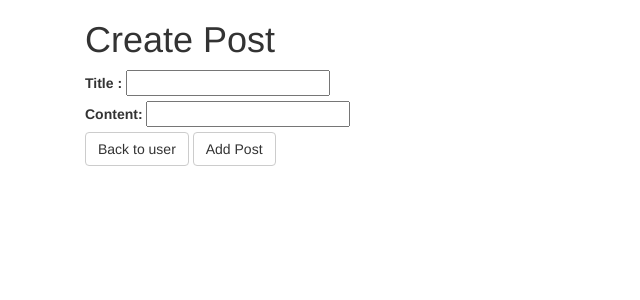
After one commit to Marcellous11/Blogly-part-1, a Flask app: template templates/add_post.html in a window 1280 px wide. The commit adds this page. Shown: the top 300 px of the page, without its empty margins (0-640 px from the left). Run offline with Flask 2, Linux system fonts and the light colour scheme; the template is opened without the code that fills it, so the values that code supplies are empty; some libraries are stand-ins or nearby versions.

Commit message:
Need jijna post info

```diff
--- a/app.py
+++ b/app.py
@@ -4,9 +4,10 @@ from crypt import methods
 from operator import methodcaller
 from flask import Flask, request, redirect, render_template
 from flask_debugtoolbar import DebugToolbarExtension
-from models import db, connect_db, User
+from models import db, connect_db, User, Post
 
 app = Flask(__name__)
+app.config['TESTING'] = True
 app.config['SQLALCHEMY_DATABASE_URI'] = 'postgresql:///user_db'
 app.config['SQLALCHEMY_TRACK_MODIFICATIONS'] = False
 app.config['SQLALCHEMY_ECHO'] = True
@@ -15,27 +16,32 @@ app.config['SECRET_KEY'] = "secret"
 app.config['DEBIG_TB_INTERCEPT_REDIRECTS'] = False
 debug = DebugToolbarExtension(app)
 
+
 connect_db(app)
 
 
 @app.route('/')
 def landing():
+    """Will redirect you to landing page"""
+    return redirect('/user')
 
-    return redirect('/user')
 
 @app.route('/user')
 def users():
+    """Takes you to landing page with list of users"""
     users = User.query.order_by('last_name').all()
+    return render_template('all_users.html',users=users)
 
-    return render_template('all_users.html',users=users)
 
 @app.route('/user/add')
 def create_page():
+    """A form where you can add users"""
     return render_template('create_user.html')
+
 
 @app.route('/user/add', methods = ['POST'])
 def add_user():
-    """Add a new user"""
+    """Path where new users are submitted"""
     first_name = request.form['first_name']
     last_name = request.form['last_name']
     image_url = request.form['image_url']
@@ -47,23 +53,26 @@ def add_user():
     user = User(first_name=first_name,last_name=last_name,image_url=image_url)
     db.session.add(user)
     db.session.commit()
-    return redirect(f'/{user.id}')
+    return redirect(f'/user/{user.id}')
 
 
-@app.route('/<int:user_id>')
+@app.route('/user/<int:user_id>')
 def show_user(user_id):
     """Show information about user """
-
     user = User.query.get_or_404(user_id)
     return render_template("user_details.html", user=user)
 
-@app.route("/<int:user_id>/edit")
+
+@app.route("/user/<int:user_id>/edit")
 def edit_page(user_id):
+    """Form where you can edit user information"""
     user = User.query.get_or_404(user_id)
     return render_template('edit_user.html', user=user)
 
-@app.route("/<int:user_id>/edit", methods = ["POST"])
+
+@app.route("/user/<int:user_id>/edit", methods = ["POST"])
 def edit_submit(user_id):
+    """Path where user edits are submitted """
     first_name = request.form['first_name']
     last_name = request.form['last_name']
     image_url = request.form['image_url']
@@ -75,13 +84,38 @@ def edit_submit(user_id):
     user.image_url = image_url
 
     db.session.commit()
-    return redirect(f'/{user.id}')
+    return redirect(f'/user/{user.id}')
 
-@app.route('/<int:user_id>/delete', methods = ['POST'])
+
+@app.route('/user/<int:user_id>/delete', methods = ['POST'])
 def delete_user(user_id):
-
-    # user = User.query.get_or_404(user_id)
-
+    """Delete a user profile"""
     User.query.filter_by(id=user_id).delete()
     db.session.commit()
     return redirect('/user')
+
+
+@app.route('/user/<int:user_id>/add_post')
+def add_post_form(user_id):
+    """form to add a new user post"""
+    user = User.query.get_or_404(user_id)
+    return render_template('add_post.html',user=user)
+
+
+@app.route('/user/<int:user_id>/add_post', methods = ['POST'])
+def add_post(user_id):
+    """Where new user post is submitted"""
+    title = request.form['title']
+    content = request.form['content']
+    user = User.query.get_or_404(user_id)
+    post = Post(title=title,content=content)
+    db.session.add(post)
+    db.session.commit()
+    return redirect(f'/user/{user_id}/post_details' )
+
+
+@app.route('/user/<int:user_id>/post_details')
+def post_detaisl(user_id):
+    """Information about user post"""
+    user = User.query.get_or_404(user_id)
+    return render_template('post_details.html',user=user)
--- /dev/null
+++ b/templates/add_post.html
@@ -0,0 +1,19 @@
+{% extends 'all_users.html'%}
+
+{%block content%}
+
+<div class="container">
+    <h1>Create Post</h1>
+
+    <form action="" method="POST">
+        <label for="title"> Title :
+            <input type="text" name="title" id="">
+        </label><br>
+        <label for="content"> Content:
+            <input type="text" name="content" id="">
+        </label><br>
+        <button class="btn btn-default" formmethod="GET" formaction="/user/{{user.id}}">Back to user</button>
+        <button class="btn btn-default">Add Post</button>
+    </form>
+</div>
+{%endblock%}
--- a/templates/all_users.html
+++ b/templates/all_users.html
@@ -5,7 +5,7 @@
     <meta charset="UTF-8">
     <meta http-equiv="X-UA-Compatible" content="IE=edge">
     <meta name="viewport" content="width=device-width, initial-scale=1.0">
-    <link rel="stylesheet" href="static/app.css">
+    <link rel="stylesheet" href="/static/app.css">
     <link rel="stylesheet" href="https://cdn.jsdelivr.net/npm/bootstrap@4.3.1/dist/css/bootstrap.min.css"
         integrity="sha384-ggOyR0iXCbMQv3Xipma34MD+dH/1fQ784/j6cY/iJTQUOhcWr7x9JvoRxT2MZw1T" crossorigin="anonymous">
     <link rel="stylesheet" href="https://maxcdn.bootstrapcdn.com/bootstrap/3.4.1/css/bootstrap.min.css">
@@ -17,17 +17,18 @@
 {% block content%}
 
 <body>
+    <div class="container">
         <h1>Users</h1>
         <ul>
             {% for user in users%}
-        <li><a href="/{{user.id}}">{{user.last_name}}, {{user.first_name}} </a> </li>
+            <li><a href="/user/{{user.id}}">{{user.last_name}}, {{user.first_name}} </a> </li>
             {%endfor%}
         </ul>
 
         <form action="">
             <button class="btn btn-default" formmethod="GET" formaction="/user/add">Create User</button>
         </form>
-
+    </div>
 </body>
 {%endblock%}
 
--- a/templates/edit_user.html
+++ b/templates/edit_user.html
@@ -1,5 +1,5 @@
 {% extends 'all_users.html'%}
-{% block content%}
+{% block content %}
 
 <body>
     <div class="container">
@@ -22,7 +22,7 @@
         </form>
 
         <form action="">
-            <button class="btn btn-default" formmethod="GET" formaction="/{{user.id}}">Back to user</button>
+            <button class="btn btn-default" formmethod="GET" formaction="/user/{{user.id}}">Back to user</button>
         </form>
     </div>
 </body>
--- a/test_flask.py
+++ b/test_flask.py
@@ -3,7 +3,7 @@ from app import app
 from models import db, User
 
 
-app.config['SQLALCHEMY_DATABASE_URL'] = 'postgresql:///user_db'
+app.config['SQLALCHEMY_DATABASE_URL'] = 'postgresql:///user_test_db'
 app.config['SQALCHEMY_ECHO']= False
 
 app.config['TESTING'] = True
@@ -19,14 +19,15 @@ class UserTestCase(TestCase):
         db.session.add(user)
         db.session.commit()
         self.user_id = user.id
+        print('set up ')
 
     def tearDown(self):
         db.session.rollback()
+        print('tear down')
 
     def test_user_list(self):
         with app.test_client() as client:
             resp = client.get('/')
-            html = resp.get_data(as_text=True)
 
             self.assertEqual(resp.status_code,200)
 
```
Also changed, not shown: models.py (+16 -4 lines), seed.py (+35 -6 lines), templates/post_details.html (added, +7 -0 lines), templates/user_details.html (+11 -3 lines), test_seed.py (+17 -17 lines). Lines whose indentation alone changed are shown as unchanged.
